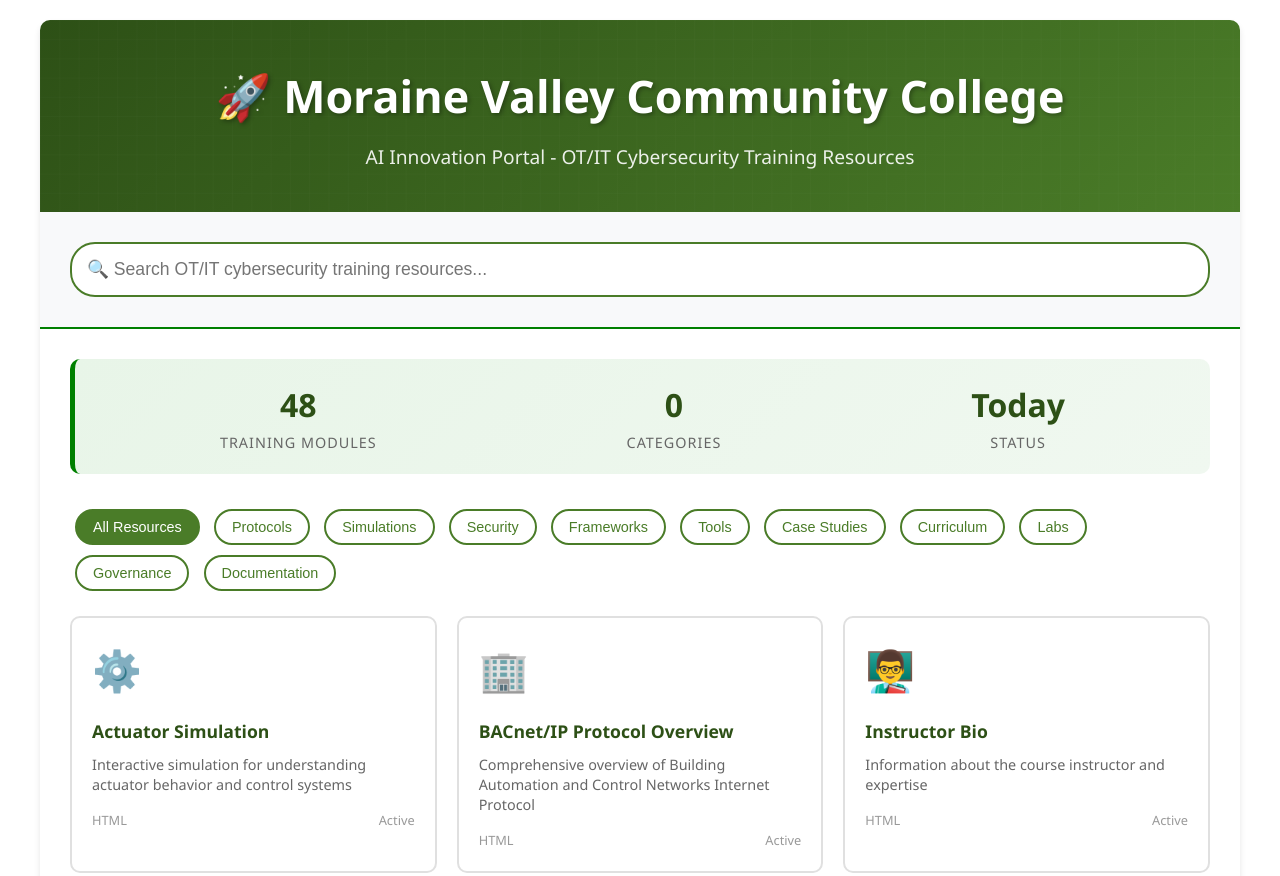
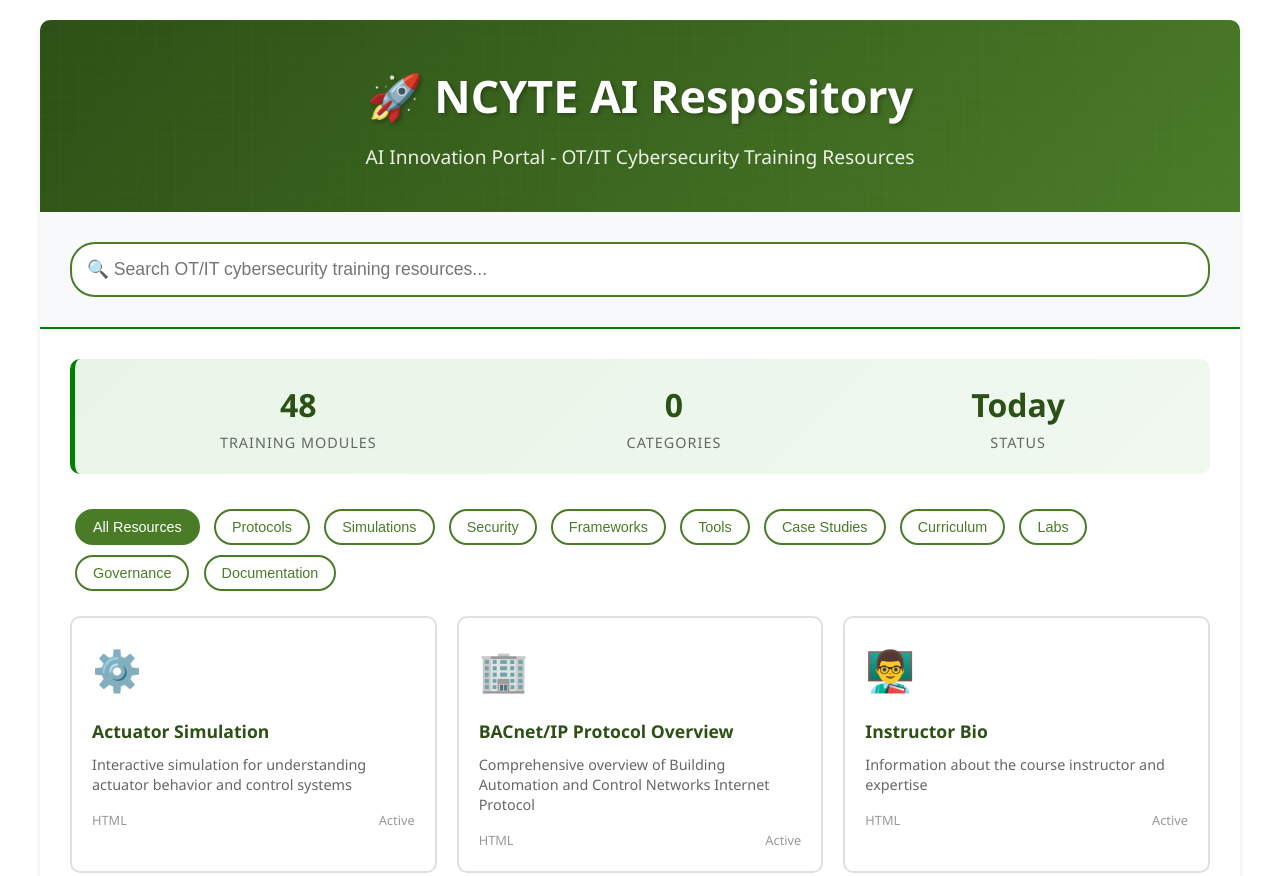
Before and after one commit to sands-mvcc/IT-OT, a plain HTML site: page index.html in a window 1280 px wide. Shown: the top 876 px of the page. Drawn offline with Linux system fonts and the light colour scheme.

Commit message:
Update header title from 'Moraine Valley' to 'NCYTE AI Repository'

```diff
--- a/index.html
+++ b/index.html
@@ -248,7 +248,7 @@
 <body>
     <div class="container">
         <header class="header">
-            <h1>🚀 Moraine Valley Community College</h1>
+            <h1>🚀 NCYTE AI Respository</h1>
             <p>AI Innovation Portal - OT/IT Cybersecurity Training Resources</p>
         </header>
 
```
